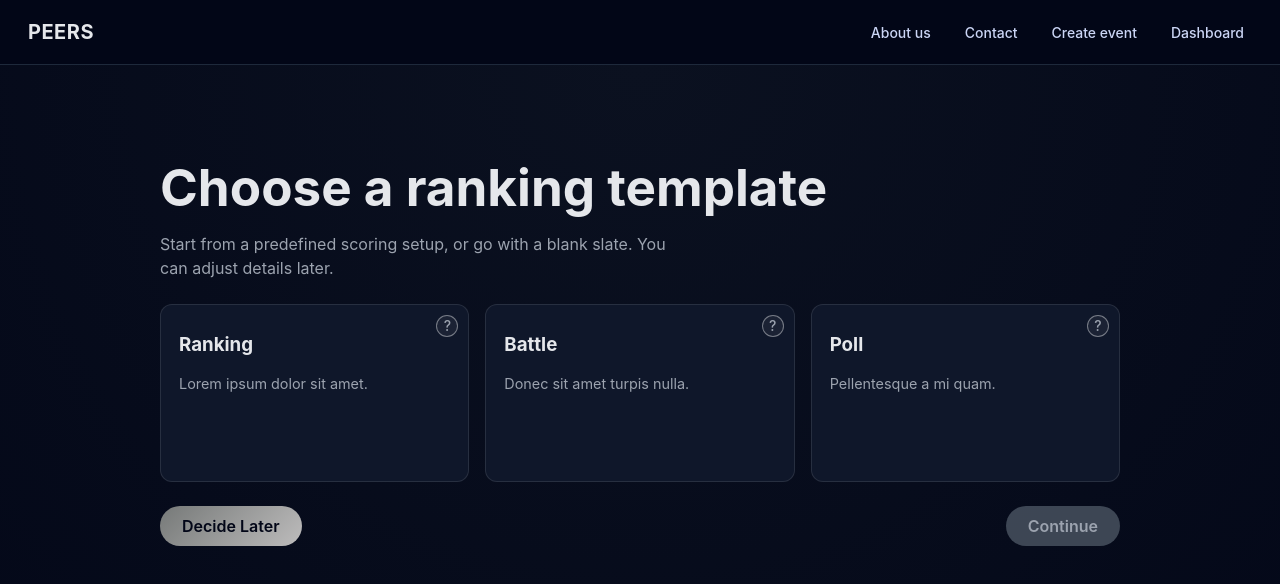
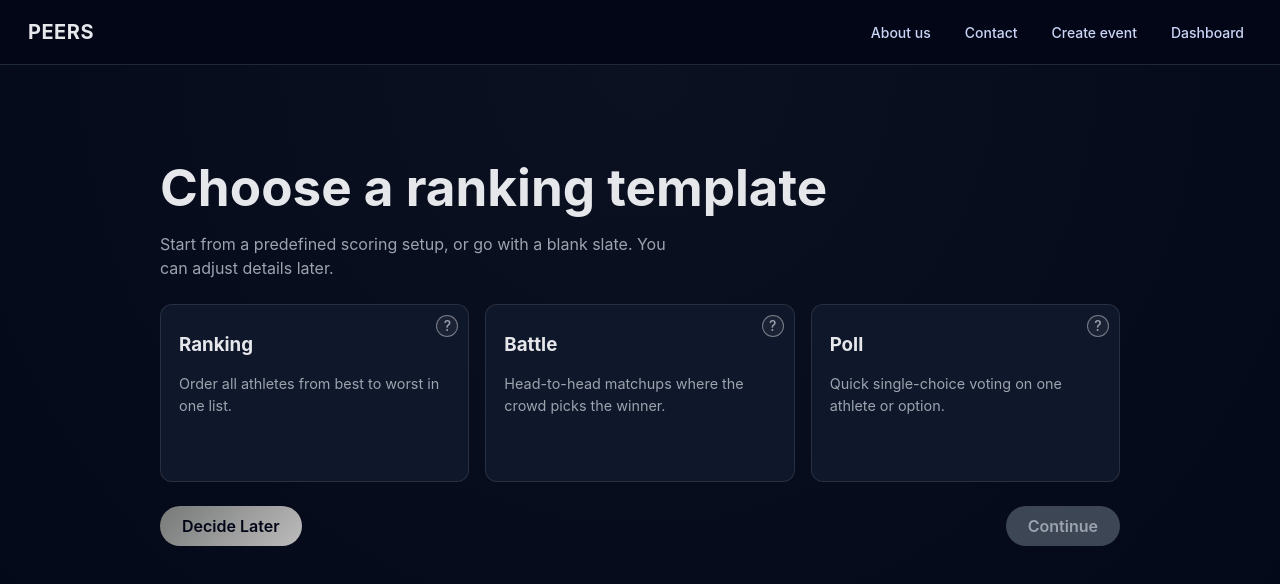
Before and after one commit to jakobthomassen/agileproject-exam, a React app in the folder frontend/: page /setup in a window 1280 px wide. Shown: the top 584 px of the page. Built offline with nearby package versions, Linux system fonts and the light colour scheme; the HTML template or start-up script is replaced by a standard one.

Commit message:
Frontend desc

```diff
--- a/frontend/src/pages/SetupTemplates.tsx
+++ b/frontend/src/pages/SetupTemplates.tsx
@@ -70,17 +70,17 @@ export default function SetupTemplates() {
 
   const infoText: Record<TemplateType, string> = {
     rating:
-      "Lorem ipsum dolor sit amet, consectetur adipiscing elit. Curabitur quis mattis urna. Phasellus aliquam eros vel augue faucibus tempor.",
+      "Users score or order athletes from best to worst. Ideal when you want participants to provide a full, ordered list of preferences.",
     judge_audience:
-      "Lorem ipsum dolor sit amet, consectetur adipiscing elit. Fusce posuere libero sed semper fermentum. Cras ac ultrices nulla.",
+      "Athletes are shown in head-to-head matchups, and the audience chooses the winner each time. Perfect for quick comparisons and generating an overall winner through pairwise votes.",
     blank:
-      "Lorem ipsum dolor sit amet, consectetur adipiscing elit. In vel pharetra tortor. Suspendisse potenti. Integer lacinia nisi at nunc mattis varius.",
-  };
+      "Audiences vote on a single Athlete or choose from multiple predefined athlete options. Best for simple, fast feedback without detailed comparisons.",
+};
 
   const cards: CardData[] = [
-    { key: "rating", title: "Ranking", desc: "Lorem ipsum dolor sit amet." },
-    { key: "judge_audience", title: "Battle", desc: "Donec sit amet turpis nulla." },
-    { key: "blank", title: "Poll", desc: "Pellentesque a mi quam." },
+    { key: "rating", title: "Ranking", desc: "Order all athletes from best to worst in one list."},
+    { key: "judge_audience", title: "Battle", desc: "Head-to-head matchups where the crowd picks the winner."},
+    { key: "blank", title: "Poll", desc: "Quick single-choice voting on one athlete or option."},
   ];
 
   return (
```
